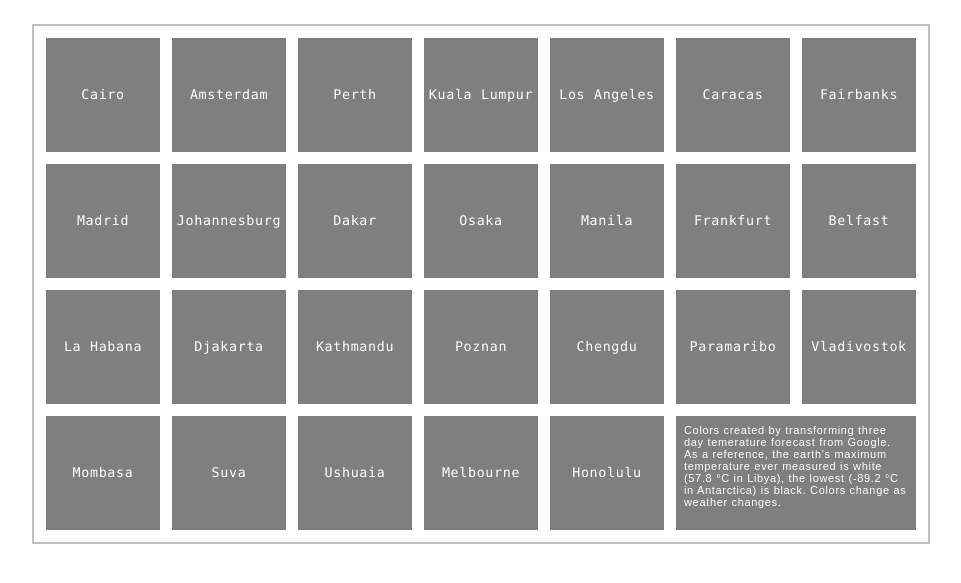
After one commit to y-a-v-a/cccc, a PHP site: page /view.php in a window 1280 px wide. The commit adds this page. Shown: the top 583 px of the page, without its empty margins (159-1120 px from the left). Run offline with PHP 8.4, Linux system fonts and the light colour scheme; data that the repository does not hold is empty.

Commit message:
added extra views

```diff
--- a/index.php
+++ b/index.php
@@ -7,7 +7,7 @@
 include_once 'scheme.class.php';
 
 // set up an array with cities
-$cities = array('Cairo','Groningen','Perth','Kuala Lumpur','Los Angeles','Caracas','Fairbanks','Madrid', 'Johannesburg', 'Dakar', 'Osaka', 'Manila', 'Frankfurt','Belfast', 'La Habana', 'Djakarta','Kathmandu', 'Poznan','Chengdu','Paramaribo', 'Vladivostok', 'Mombasa', 'Suva','Ushuaia');
+$cities = array('Cairo','Amsterdam','Perth','Kuala Lumpur','Los Angeles','Caracas','Fairbanks','Madrid', 'Johannesburg', 'Dakar', 'Osaka', 'Manila', 'Frankfurt','Belfast', 'La Habana', 'Djakarta','Kathmandu', 'Poznan','Chengdu','Paramaribo', 'Vladivostok', 'Mombasa', 'Suva','Ushuaia');
 
 ?>
 <!DOCTYPE html PUBLIC "-//W3C//DTD XHTML 1.0 Transitional//EN"
--- /dev/null
+++ b/view.php
@@ -0,0 +1,73 @@
+<?php
+/**
+ * This index file shows a color palette
+ */
+
+// get the class
+include_once 'scheme.class.php';
+
+// set up an array with cities
+$cities = array('Cairo','Amsterdam','Perth','Kuala Lumpur','Los Angeles','Caracas','Fairbanks','Madrid', 'Johannesburg', 'Dakar', 'Osaka', 'Manila', 'Frankfurt','Belfast', 'La Habana', 'Djakarta','Kathmandu', 'Poznan','Chengdu','Paramaribo', 'Vladivostok', 'Mombasa', 'Suva','Ushuaia','Melbourne','Honolulu');
+
+?>
+<!DOCTYPE html>
+
+<html lang="en">
+<head>
+	<meta http-equiv="Content-Type" content="text/html; charset=utf-8">
+
+	<title>y-a-v-a.org - world colors</title>
+<style type="text/css">
+body {
+	padding: 0;
+	margin: 0;
+	font-family: Monaco, Courier;
+	font-size: 10pt;
+	letter-spacing: 0.05em;
+}
+div.scheme {
+	width: 114px;
+	height: 114px;
+	float: left;
+	margin: 12px 0 0 12px;
+	text-align: center;
+	line-height: 114px;
+	color: #fff;
+}
+div.palette {
+	width: 894px;
+	border: 2px solid rgb(192,192,192);
+	margin: 24px auto 0;
+	padding-bottom: 12px;
+}
+#caption {
+	padding: 8px;
+	width: 224px;
+	margin: 12px 0 0 12px;
+	font-family: Arial;
+	float: left;
+	height: 98px;
+	overflow: hidden;
+	font-size: 11px;
+	background: #7f7f7f;
+	color: #fff;
+}
+</style>
+</head>
+
+<body>
+	<div class="palette">
+	<?php foreach ($cities as $city): ?>
+		<?php $color = new ColorScheme($city); ?>
+		<div class="scheme" style="background: <?php echo $color->colorcode ?>" title="<?php echo $color->colorcode ?>">
+			<?php echo $color->city ?>
+		</div>
+	<?php endforeach; ?>
+	<div id="caption">
+		Colors created by transforming three day temerature forecast from Google. As a reference, the earth's maximum temperature ever measured is white (57.8 &deg;C in Libya), the lowest (-89.2 &deg;C in Antarctica) is black. Colors change as weather changes.
+	</div>
+
+	<br style="clear:both;">
+	</div>
+</body>
+</html>
```
Also changed, not shown: flexible.php (added, +49 -0 lines).
